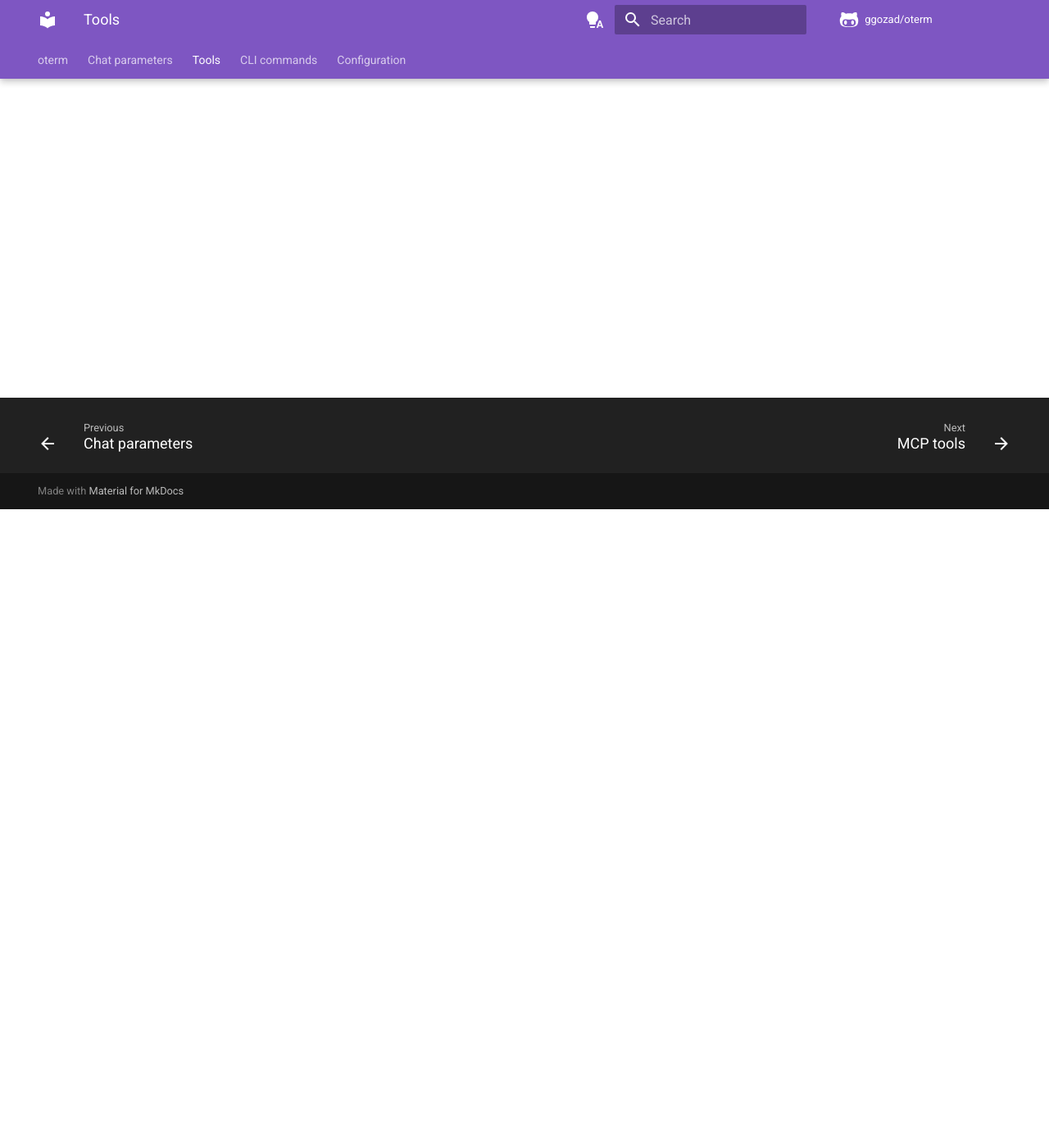
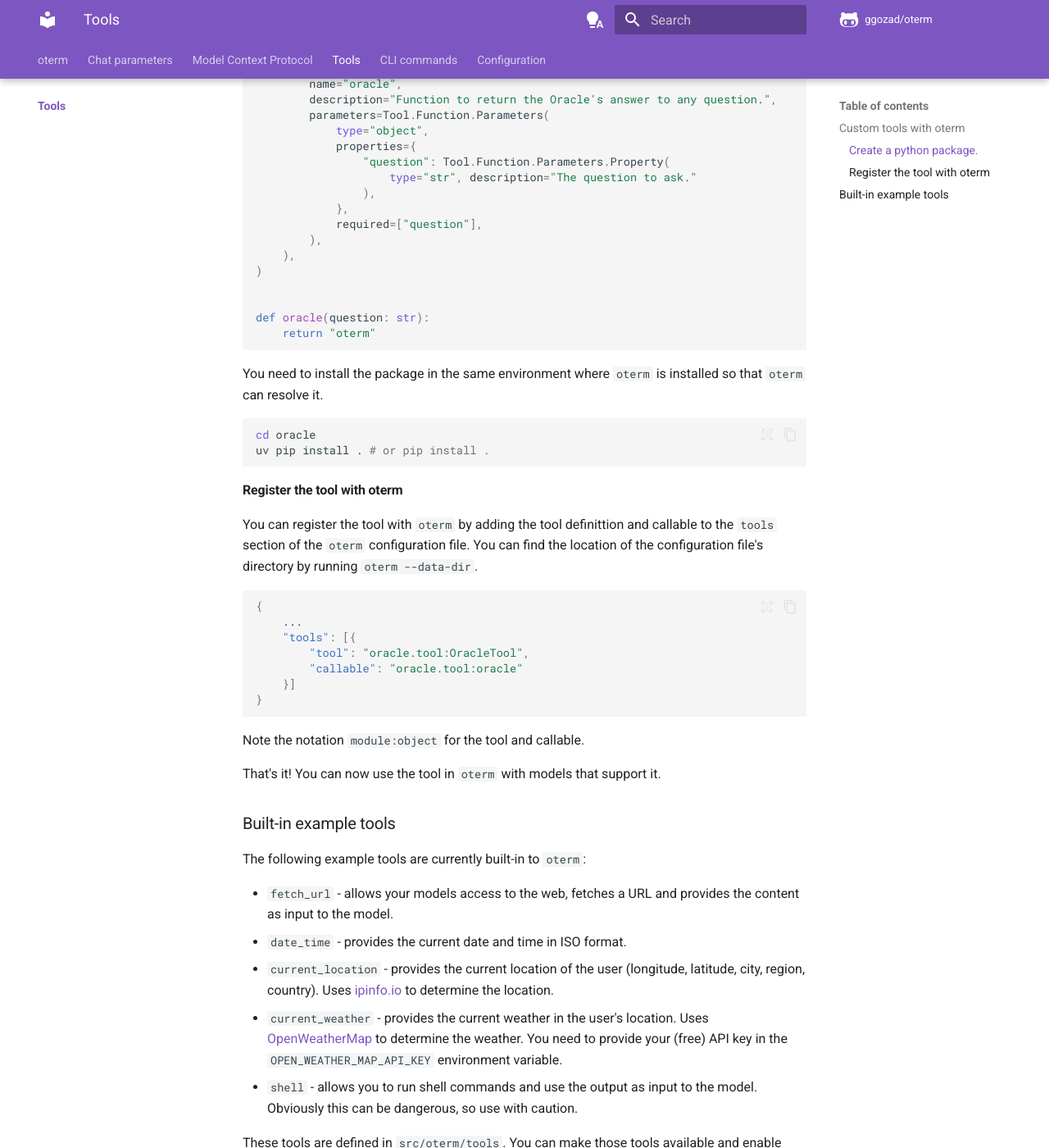
Before and after one commit to ggozad/oterm, an MkDocs documentation site: the page built from docs/tools/index.md, in a window 1280 px wide and 1400 px high, scrolled down 779 px. Shown: the whole window at 82% size. Built offline with MkDocs 1.6.1 and Material for MkDocs 9.7.7, drawn with Linux system fonts in a browser that asks for light colours; comment, search, counter and statistics services are not loaded; some of the changed text lies outside the part shown.

````diff
--- a/CHANGES.txt
+++ b/CHANGES.txt
@@ -1,5 +1,11 @@
 Changelog
 =========
+
+0.10.0 -
+------------------
+
+- Support for MCP prompts.
+  [ggozad]
 
 0.9.3 - 2025-03-25
 ------------------
--- a/docs/tools/index.md
+++ b/docs/tools/index.md
@@ -4,8 +4,89 @@
 
 With tools, you can provide the model with access to the web, run shell commands, perform RAG and more.
 
-[Use existing Model Context Protocol servers](./mcp.md)
+[Use existing Model Context Protocol servers](../mcp/index.md)
 
 or
 
 [create your own custom tools](./custom_tools.md).
+
+### Custom tools with oterm
+
+You can create your own custom tools and integrate them with `oterm`.
+
+#### Create a python package.
+
+You will need to create a python package that exports a `Tool` definition as well as a *callable* function that will be called when the tool is invoked.
+
+Here is an [example](https://github.com/ggozad/oterm/tree/main/docs/oracle){:target="_blank"} of a simple tool that implements an Oracle. The tool is defined in the `oracle` package which exports the `OracleTool` tool definition and an `oracle` callable function.
+
+```python
+from ollama._types import Tool
+
+OracleTool = Tool(
+    type="function",
+    function=Tool.Function(
+        name="oracle",
+        description="Function to return the Oracle's answer to any question.",
+        parameters=Tool.Function.Parameters(
+            type="object",
+            properties={
+                "question": Tool.Function.Parameters.Property(
+                    type="str", description="The question to ask."
+                ),
+            },
+            required=["question"],
+        ),
+    ),
+)
+
+
+def oracle(question: str):
+    return "oterm"
+```
+
+You need to install the package in the same environment where `oterm` is installed so that `oterm` can resolve it.
+
+```bash
+cd oracle
+uv pip install . # or pip install .
+```
+
+#### Register the tool with oterm
+
+You can register the tool with `oterm` by adding the tool definittion and callable to the `tools` section of the `oterm` configuration file. You can find the location of the configuration file's directory by running `oterm --data-dir`.
+
+```json
+{
+    ...
+    "tools": [{
+        "tool": "oracle.tool:OracleTool",
+        "callable": "oracle.tool:oracle"
+    }]
+}
+```
+Note the notation `module:object` for the tool and callable.
+
+That's it! You can now use the tool in `oterm` with models that support it.
+
+### Built-in example tools
+
+The following example tools are currently built-in to `oterm`:
+
+* `fetch_url` - allows your models access to the web, fetches a URL and provides the content as input to the model.
+* `date_time` - provides the current date and time in ISO format.
+* `current_location` - provides the current location of the user (longitude, latitude, city, region, country). Uses [ipinfo.io](https://ipinfo.io) to determine the location.
+* `current_weather` - provides the current weather in the user's location. Uses [OpenWeatherMap](https://openweathermap.org) to determine the weather. You need to provide your (free) API key in the `OPEN_WEATHER_MAP_API_KEY` environment variable.
+* `shell` - allows you to run shell commands and use the output as input to the model. Obviously this can be dangerous, so use with caution.
+
+These tools are defined in `src/oterm/tools`. You can make those tools available and enable them for selection when creating or editing a chat, by adding them to the `tools` section of the `oterm` configuration file. You can find the location of the configuration file's directory by running `oterm --data-dir`. So for example to enable the `shell` tool, you would add the following to the configuration file:
+
+```json
+{
+    ...
+    "tools": [{
+        "tool": "oterm.tools.shell:ShellTool",
+        "callable": "oterm.tools.shell:shell_command"
+    }]
+}
+```
--- a/mkdocs.yml
+++ b/mkdocs.yml
@@ -4,45 +4,45 @@
 theme:
   name: material
   palette:
-  - media: "(prefers-color-scheme)"
-    toggle:
-      icon: material/lightbulb-auto
-      name: Switch to light mode
-  - media: '(prefers-color-scheme: light)'
-    scheme: default
-    primary: deep purple
-    accent: amber
-    toggle:
-      icon: material/lightbulb
-      name: Switch to dark mode
-  - media: '(prefers-color-scheme: dark)'
-    scheme: slate
-    primary: deep purple
-    accent: amber
-    toggle:
-      icon: material/lightbulb-outline
-      name: Switch to system preference
+    - media: "(prefers-color-scheme)"
+      toggle:
+        icon: material/lightbulb-auto
+        name: Switch to light mode
+    - media: "(prefers-color-scheme: light)"
+      scheme: default
+      primary: deep purple
+      accent: amber
+      toggle:
+        icon: material/lightbulb
+        name: Switch to dark mode
+    - media: "(prefers-color-scheme: dark)"
+      scheme: slate
+      primary: deep purple
+      accent: amber
+      toggle:
+        icon: material/lightbulb-outline
+        name: Switch to system preference
   features:
-  - content.code.annotate
-  - content.code.copy
-  - content.code.select
-  - content.footnote.tooltips
-  - content.tabs.link
-  - content.tooltips
-  - navigation.footer
-  - navigation.indexes
-  - navigation.instant
-  - navigation.instant.prefetch
-  - navigation.instant.progress
-  - navigation.path
-  - navigation.tabs
-  - navigation.tabs.sticky
-  - navigation.top
-  - navigation.tracking
-  - search.highlight
-  - search.share
-  - search.suggest
-  - toc.follow
+    - content.code.annotate
+    - content.code.copy
+    - content.code.select
+    - content.footnote.tooltips
+    - content.tabs.link
+    - content.tooltips
+    - navigation.footer
+    - navigation.indexes
+    - navigation.instant
+    - navigation.instant.prefetch
+    - navigation.instant.progress
+    - navigation.path
+    - navigation.tabs
+    - navigation.tabs.sticky
+    - navigation.top
+    - navigation.tracking
+    - search.highlight
+    - search.share
+    - search.suggest
+    - toc.follow
 
   icon:
     repo: fontawesome/brands/github-alt
@@ -56,14 +56,14 @@
   search:
 nav:
   - oterm:
-    - index.md
-    - Installation: installation.md
-    - Commands & shortcuts: commands.md
+      - index.md
+      - Installation: installation.md
+      - Commands & shortcuts: commands.md
   - Chat parameters: parameters.md
+  - Model Context Protocol:
+      - mcp/index.md
   - Tools:
-    - tools/index.md
-    - MCP tools: tools/mcp.md
-    - Custom tools: tools/custom_tools.md
+      - tools/index.md
   - CLI commands: cli_commands.md
   - Configuration: app_config.md
 markdown_extensions:
````
Also changed, not shown: README.md (+3 -3 lines), docs/index.md (+1 -0 lines), docs/mcp/index.md (added, +40 -0 lines), docs/tools/custom_tools.md (deleted, +0 -80 lines), docs/tools/mcp.md (deleted, +0 -27 lines), docs/img/mcp_prompts.svg (added), docs/img/mcp_tools.svg (renamed from docs/img/mcp.svg).
